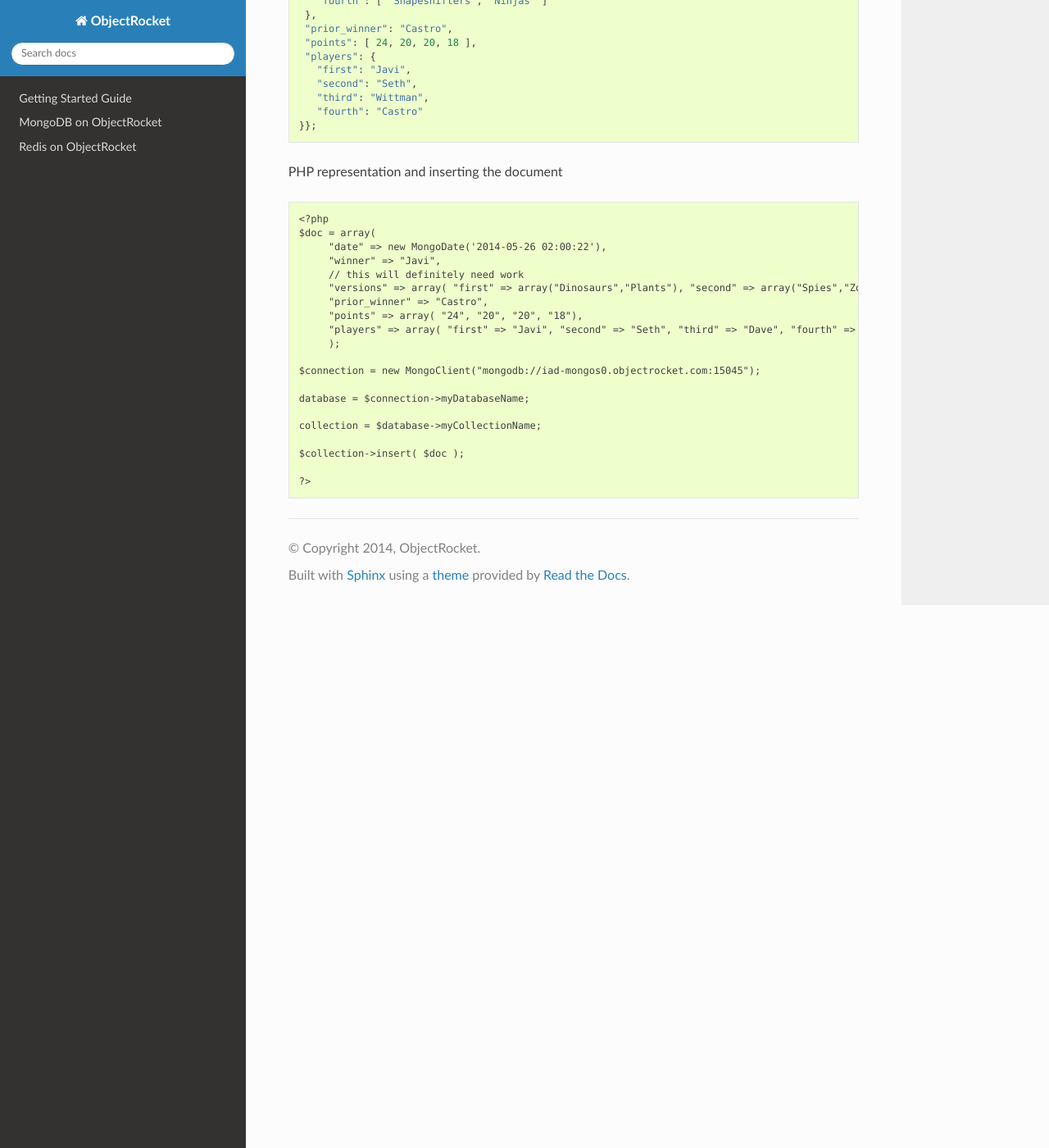
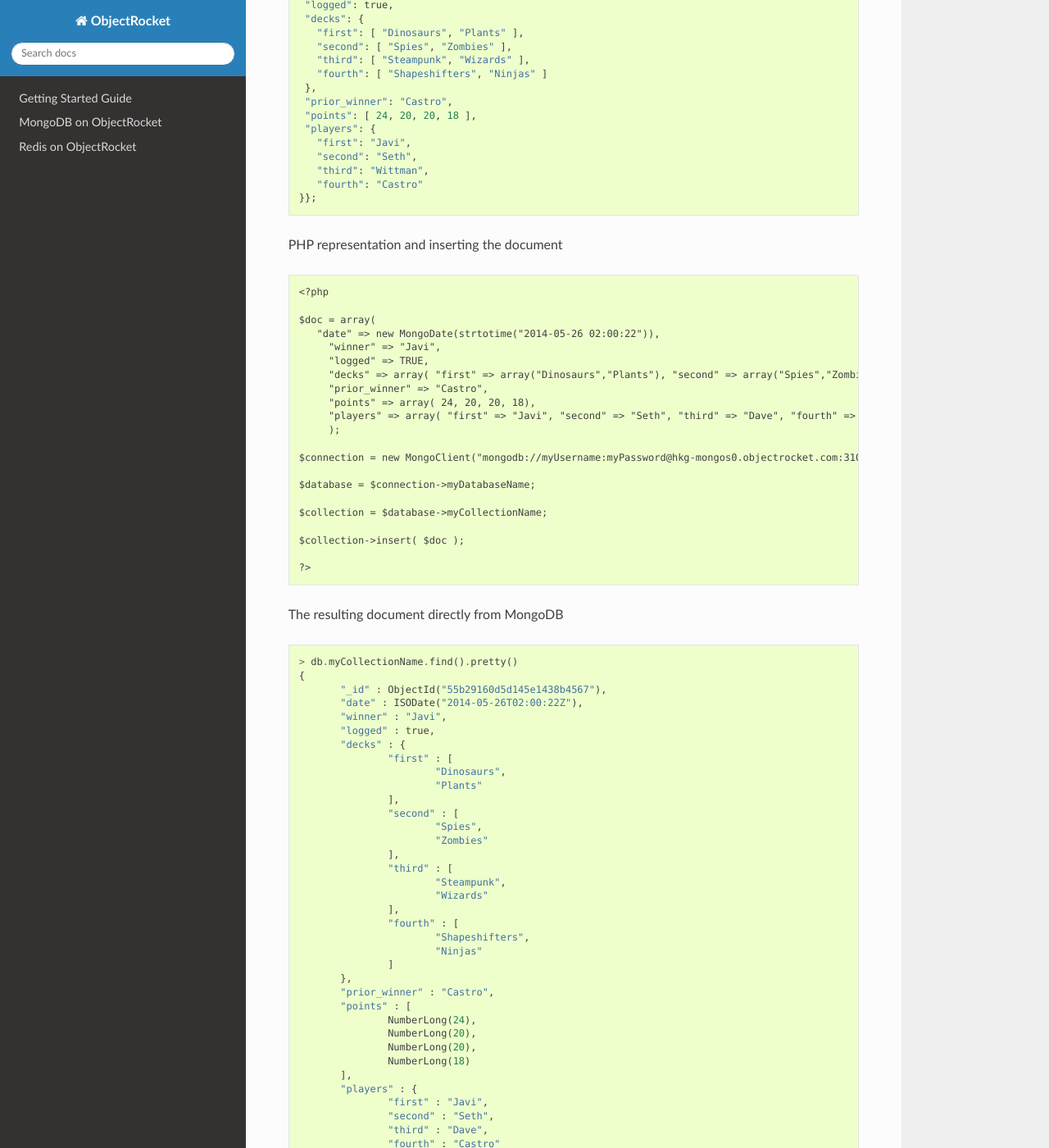
Before and after one commit to zcorleissen/documentation, a Sphinx documentation site: the page built from source/php_examples.rst, in a window 1280 px wide and 1400 px high, scrolled down 1341 px. Shown: the whole window at 82% size. Built offline with Sphinx 7.4.7 and the Read the Docs theme 2.0.0, drawn with Linux system fonts in a browser that asks for light colours; pages that are not in the unit, such as notebooks, are missing from menus; some of the changed text lies outside the part shown.

Commit message:
Working insert code example

```diff
--- a/source/.#php_examples.rst
+++ /dev/null
@@ -1 +0,0 @@
-mase4987@ML20JBFFT3.local.93045
--- a/source/php_examples.rst
+++ b/source/php_examples.rst
@@ -13,6 +13,8 @@ To use the PHP driver you'll need to first install it via pecl:
 Then ensure it's enabled in your php.ini with:
 ::
  extension=mongo.so
+
+Note that if you've installed the driver via a package manager like yum the configuration may be in a standalone file in your php.d directory or similar.
 
 
 Connecting
@@ -50,6 +52,7 @@ Our doc in json format
  var doc = {
   "date": new Date('2014-05-26T02:00:22.378Z'),
   "winner": "Javi",
+  "logged": true,
   "decks": {
     "first": [ "Dinosaurs", "Plants" ],
     "second": [ "Spies", "Zombies" ],
@@ -70,25 +73,71 @@ PHP representation and inserting the document
 ::
 
  <?php
+
  $doc = array(
-      "date" => new MongoDate('2014-05-26 02:00:22'),
+    "date" => new MongoDate(strtotime("2014-05-26 02:00:22")),
       "winner" => "Javi",
-      // this will definitely need work
-      "versions" => array( "first" => array("Dinosaurs","Plants"), "second" => array("Spies","Zombies"), "third" => array("Steampunk","Wizards"), "fourth" => array("Shapeshifters", "Ninjas")),
+      "logged" => TRUE,
+      "decks" => array( "first" => array("Dinosaurs","Plants"), "second" => array("Spies","Zombies"), "third" => array("Steampunk","Wizards"), "fourth" => array("Shapeshifters", "Ninjas")),
       "prior_winner" => "Castro",
-      "points" => array( "24", "20", "20", "18"),
+      "points" => array( 24, 20, 20, 18),
       "players" => array( "first" => "Javi", "second" => "Seth", "third" => "Dave", "fourth" => "Castro")
       );
 
- $connection = new MongoClient("mongodb://iad-mongos0.objectrocket.com:15045");
+ $connection = new MongoClient("mongodb://myUsername:myPassword@hkg-mongos0.objectrocket.com:31062/myDatabaseName");
 
- database = $connection->myDatabaseName;
+ $database = $connection->myDatabaseName;
 
- collection = $database->myCollectionName;
+ $collection = $database->myCollectionName;
 
  $collection->insert( $doc );
 
  ?>
+
+The resulting document directly from MongoDB
+::
+
+ > db.myCollectionName.find().pretty()
+ {
+	"_id" : ObjectId("55b29160d5d145e1438b4567"),
+	"date" : ISODate("2014-05-26T02:00:22Z"),
+	"winner" : "Javi",
+	"logged" : true,
+	"decks" : {
+		"first" : [
+			"Dinosaurs",
+			"Plants"
+		],
+		"second" : [
+			"Spies",
+			"Zombies"
+		],
+		"third" : [
+			"Steampunk",
+			"Wizards"
+		],
+		"fourth" : [
+			"Shapeshifters",
+			"Ninjas"
+		]
+	},
+	"prior_winner" : "Castro",
+	"points" : [
+		NumberLong(24),
+		NumberLong(20),
+		NumberLong(20),
+		NumberLong(18)
+	],
+	"players" : {
+		"first" : "Javi",
+		"second" : "Seth",
+		"third" : "Dave",
+		"fourth" : "Castro"
+	}
+ }
+
+
+
 
 
 
```
